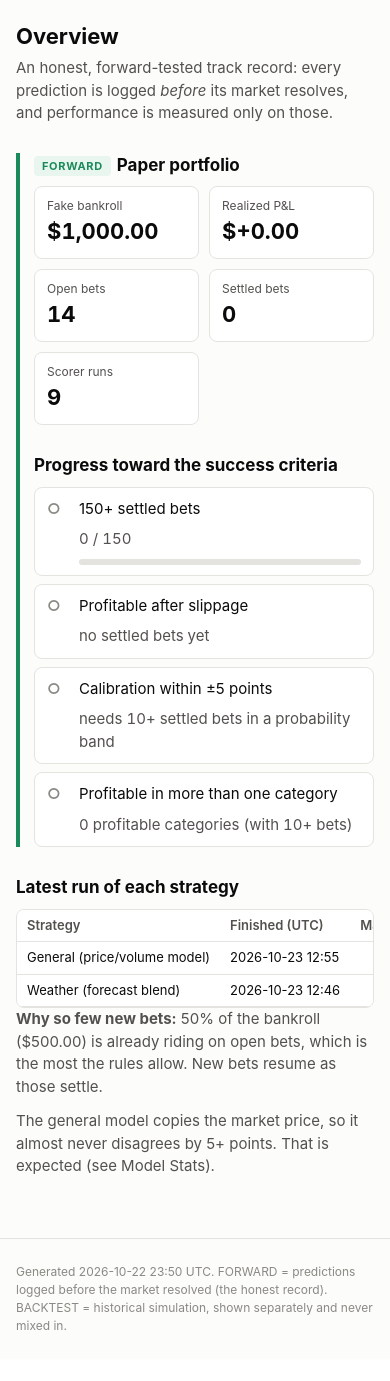
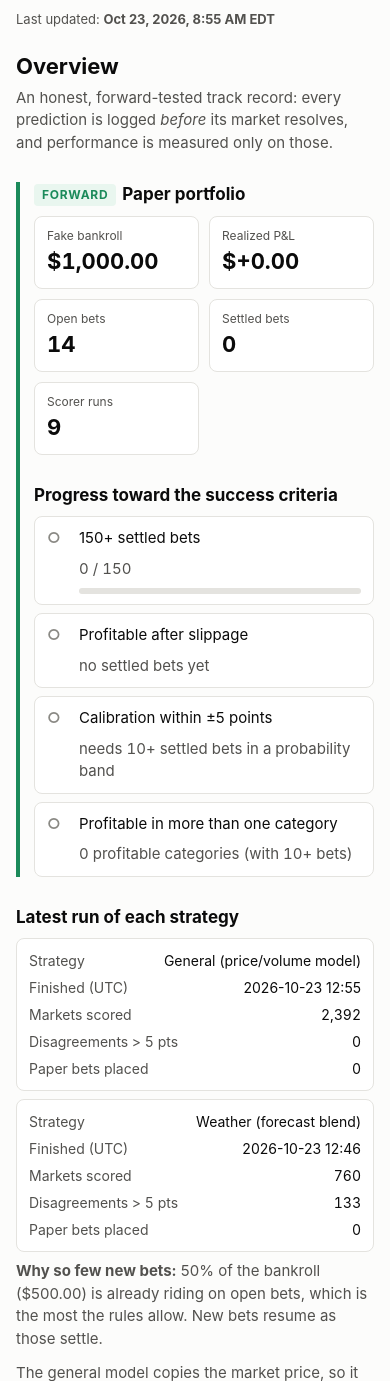
Before and after one commit to matthewcanzani-lab/polymarket-paper-trading, a Flask app: page / in a window 390 px wide. Shown: the part 145-1526 px from the top of the page. Before the commit the page ends 1475 px from the top, so only its background shows below. Run offline with Flask 3, Linux system fonts and the light colour scheme; data comes from the database, SQL or seed files in the repository; data that the repository does not hold is empty.

Commit message:
Publish the dashboard to GitHub Pages; Eastern-time freshness banner; phone layout
- paper-trading.yml: upload-pages-artifact@v5 + deploy job (deploy-pages@v5),
  pages/id-token permissions, github-pages environment; ledger commit step unchanged
- Every page: 'Last updated' in US Eastern time, red banner if the last run is
  over 36 hours old (re-checked in the visitor's browser, so a stalled
  automation is flagged even though nothing rebuilds the page)
- Phones: tables become one labelled card per row; no sideways scrolling
- Tests: stale banner + Eastern time, relative paths only (site lives under a subpath)
- README: live dashboard URL at the top

Co-Authored-By: Claude Opus 5.5 <noreply@anthropic.com>
Claude-Session: https://claude.ai/code/session_01NqGyVHoMEN6gnC1DRgxvdj

```diff
--- a/pmodel/config.py
+++ b/pmodel/config.py
@@ -88,3 +88,6 @@ MAX_OPEN_EXPOSURE_FRACTION = float(_env("MAX_OPEN_EXPOSURE_FRACTION", 0.5))
 # each one was or wasn't bet). Overwritten each run; feeds the dashboard.
 LATEST_WEATHER_SCORES_PATH = Path(_env("LATEST_WEATHER_SCORES_PATH",
                                        DATA_DIR / "latest_weather_scores.json"))
+
+# Dashboard: show a red warning if the newest scorer run is older than this.
+STALE_AFTER_HOURS = float(_env("STALE_AFTER_HOURS", 36))
--- a/pmodel/dashboard/app.py
+++ b/pmodel/dashboard/app.py
@@ -19,8 +19,13 @@ def create_app(ledger_path=None, scores_path=None, models_dir=MODELS_DIR, weathe
     app = Flask(__name__)
 
     def ctx(active):
+        last = ledger.connect(ledger_path).execute(
+            "SELECT MAX(finished_at) FROM runs").fetchone()[0]
+        age = data.age_hours(last)
         return {"pages": PAGES, "active": active, "cfg": config, "age_hours": data.age_hours,
-                "generated": datetime.now(timezone.utc).strftime("%Y-%m-%d %H:%M UTC")}
+                "generated": datetime.now(timezone.utc).strftime("%Y-%m-%d %H:%M UTC"),
+                "last_run_iso": last, "last_run_et": data.eastern(last),
+                "stale_at_build": age is None or age > config.STALE_AFTER_HOURS}
 
     def conn():
         return ledger.connect(ledger_path)
--- a/pmodel/dashboard/data.py
+++ b/pmodel/dashboard/data.py
@@ -37,6 +37,18 @@ def age_hours(iso, now=None):
     from datetime import datetime, timezone
     t = datetime.strptime(iso, "%Y-%m-%dT%H:%M:%SZ").replace(tzinfo=timezone.utc)
     return ((now or datetime.now(timezone.utc)) - t).total_seconds() / 3600
+
+
+def eastern(iso):
+    """'Oct 23, 2026, 8:55 AM EDT' for an ISO-8601 UTC timestamp (US Eastern time)."""
+    if not iso:
+        return None
+    from datetime import datetime, timezone
+    from zoneinfo import ZoneInfo
+    t = datetime.strptime(iso, "%Y-%m-%dT%H:%M:%SZ").replace(tzinfo=timezone.utc)
+    et = t.astimezone(ZoneInfo("America/New_York"))
+    hour = et.strftime("%I").lstrip("0")
+    return f"{et:%b} {et.day}, {et.year}, {hour}:{et:%M %p} {et.tzname()}"
 
 
 def latest_runs(conn):
--- a/pmodel/dashboard/templates/base.html
+++ b/pmodel/dashboard/templates/base.html
@@ -24,6 +24,8 @@
     --fwd: #3fb67f; --fwd-bg: #1d3328; --bt: #b5b4ad; --bt-bg: #2b2b29; color-scheme: dark;
 }
 * { box-sizing: border-box; }
+[hidden] { display: none !important; }
+html { -webkit-text-size-adjust: 100%; text-size-adjust: 100%; }
 body { margin: 0; background: var(--bg); color: var(--ink);
   font: 15px/1.5 -apple-system, BlinkMacSystemFont, "Segoe UI", Roboto, sans-serif; }
 header { border-bottom: 1px solid var(--line); background: var(--surface); }
@@ -73,10 +75,27 @@ td.n, th.n { text-align: right; font-variant-numeric: tabular-nums; }
 .empty { color: var(--muted); font-style: italic; }
 .alert { border: 1px solid var(--bad); color: var(--bad); border-radius: 8px; padding: 8px 12px; }
 @media (max-width: 600px) {
+  /* Tables become stacked cards: one card per row, each value labelled. */
+  .tablewrap { overflow-x: visible; border: 0; background: transparent; }
+  .tablewrap table, .tablewrap tbody, .tablewrap tr, .tablewrap td { display: block; width: 100%; }
+  .tablewrap tr:first-child { display: none; }            /* the header row */
+  .tablewrap tr { background: var(--surface); border: 1px solid var(--line); border-radius: 8px;
+    padding: 8px 12px; margin-bottom: 8px; }
+  .tablewrap td { display: flex; justify-content: space-between; gap: 12px; border: 0;
+    padding: 3px 0; white-space: normal; text-align: right; font-size: 14px; }
+  .tablewrap td::before { content: attr(data-label); color: var(--ink-2); text-align: left; }
+  .tablewrap td.q { display: block; text-align: left; font-weight: 600; min-width: 0; padding-bottom: 6px; }
+  .tablewrap td.q::before { content: none; }
+  .badge { font-size: 12px; }
+  .chart .tick { font-size: 13px; }
   .crit { grid-template-columns: 24px 1fr; }
   .crit .val { grid-column: 2; }
   .bar { grid-column: 2; }
 }
+.freshness { padding-block: 10px 0; }
+.updated { margin: 0; color: var(--ink-2); font-size: 13px; }
+.stale { margin-top: 8px; background: var(--bad); color: #ffffff; border-radius: 8px;
+  padding: 10px 12px; font-weight: 600; }
 footer { color: var(--muted); font-size: 12px; padding-block: 24px; border-top: 1px solid var(--line); }
 img.bt { max-width: 520px; width: 100%; border-radius: 6px; border: 1px solid var(--line); }
 </style>
@@ -86,8 +105,43 @@ img.bt { max-width: 520px; width: 100%; border-radius: 6px; border: 1px solid va
   <div class="brand">Polymarket Paper Model<small>paper trading only — fake money, no real orders</small></div>
   <nav>{% for page, name in pages %}<a href="{{ page }}" class="{{ 'on' if page == active }}">{{ name }}</a>{% endfor %}</nav>
 </div></header>
+<div class="wrap freshness">
+  <p class="updated" id="last-updated" data-last-run="{{ last_run_iso or '' }}" data-stale-hours="{{ cfg.STALE_AFTER_HOURS|int }}">
+    Last updated: <strong>{{ last_run_et or 'never' }}</strong></p>
+  <div class="stale" id="stale-banner" role="alert"{% if not stale_at_build %} hidden{% endif %}>
+    Warning: the last automated run was more than {{ cfg.STALE_AFTER_HOURS|int }} hours ago, so these
+    numbers may be out of date. The automation may have stopped.</div>
+</div>
 <main><div class="wrap">{% block body %}{% endblock %}</div></main>
 <footer><div class="wrap">Generated {{ generated }}. FORWARD = predictions logged before the market
 resolved (the honest record). BACKTEST = historical simulation, shown separately and never mixed in.</div></footer>
+<script>
+// Label every table cell with its column name (used by the phone layout).
+document.querySelectorAll(".tablewrap table").forEach(function (t) {
+  var head = t.rows[0] && t.rows[0].cells, i, r;
+  if (!head) return;
+  for (r = 1; r < t.rows.length; r++)
+    for (i = 0; i < t.rows[r].cells.length && i < head.length; i++)
+      t.rows[r].cells[i].setAttribute("data-label", head[i].textContent.trim());
+});
+</script>
+<script>
+// The page is static, so re-check freshness in the visitor's browser: if the
+// automation stops, nothing rebuilds the page, but this still flags it.
+(function () {
+  var el = document.getElementById("last-updated");
+  var banner = document.getElementById("stale-banner");
+  var iso = el && el.getAttribute("data-last-run");
+  if (!iso) { if (banner) banner.hidden = false; return; }
+  var t = new Date(iso);
+  var limit = parseFloat(el.getAttribute("data-stale-hours")) * 3600 * 1000;
+  try {
+    var txt = t.toLocaleString("en-US", {timeZone: "America/New_York", month: "short",
+      day: "numeric", year: "numeric", hour: "numeric", minute: "2-digit", timeZoneName: "short"});
+    el.querySelector("strong").textContent = txt;
+  } catch (e) {}
+  if (banner) banner.hidden = !(Date.now() - t.getTime() > limit);
+})();
+</script>
 </body>
 </html>
```
Also changed, not shown: tests/test_dashboard.py (+33 -0 lines), .github/workflows/paper-trading.yml, README.md.
